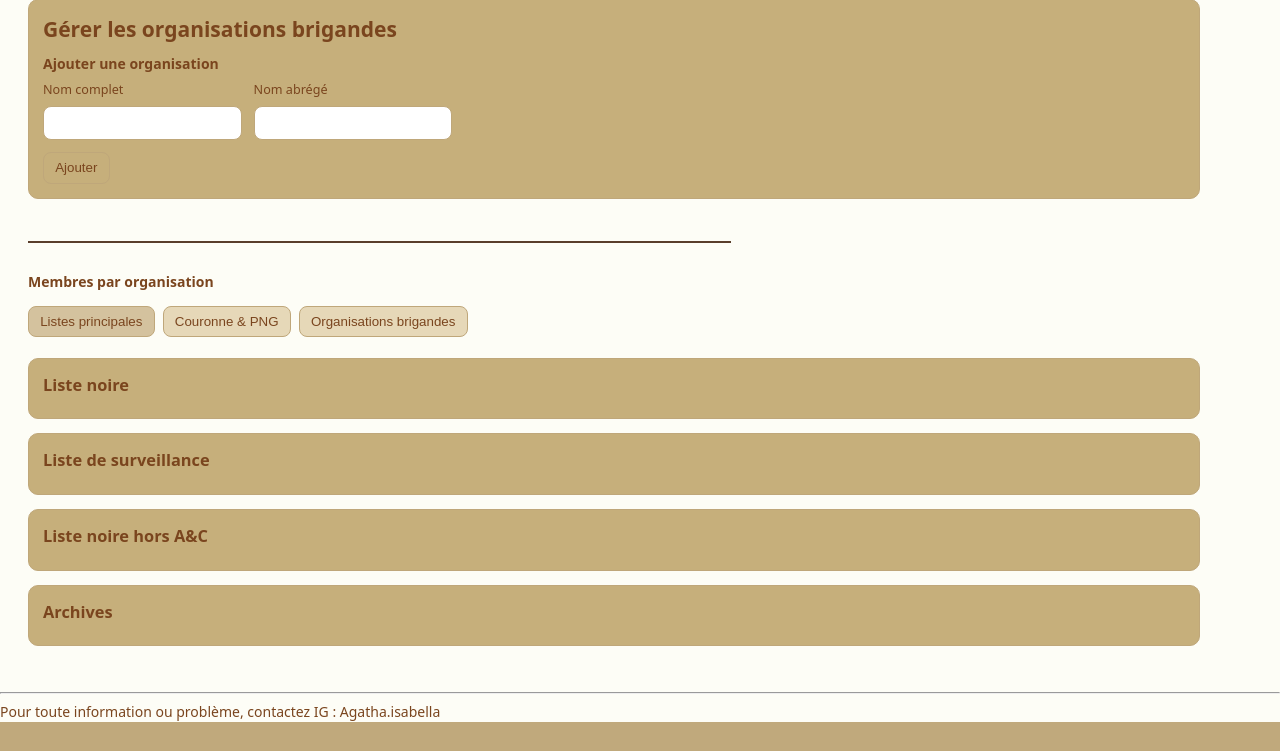
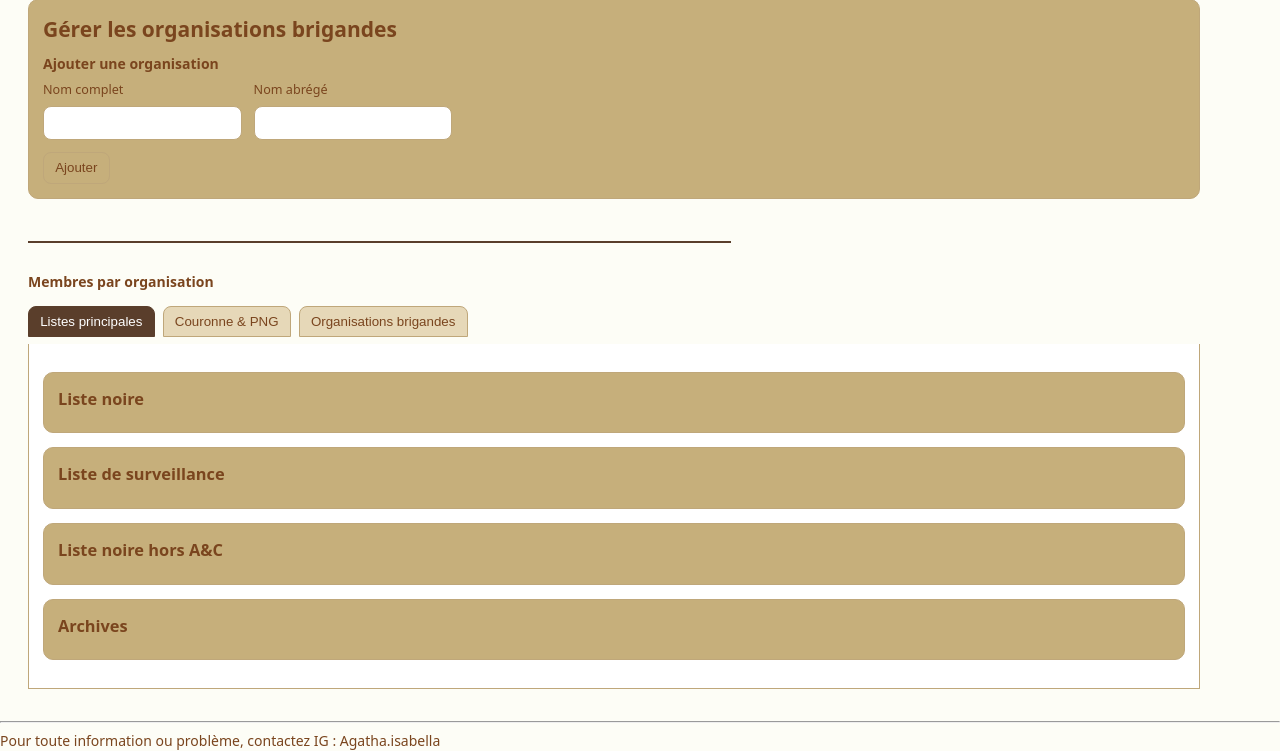
Before and after one commit to Angelah33/les-douanes-du-sud, a Flask app: page /brigands in a window 1280 px wide. Shown: the part 747-1498 px from the top of the page. Before the commit the page ends 1469 px from the top, so only its background shows below. Run offline with Flask 3, Linux system fonts and the light colour scheme; a user stored in the database is signed in; tables that the repository leaves empty hold one stand-in row (values such as "Sample post"); some libraries are stand-ins or nearby versions.

Commit message:
Update style.css
feat(css): ajout style onglets cohérent avec thème brigand

```diff
--- a/static/css/style.css
+++ b/static/css/style.css
@@ -172,6 +172,7 @@ textarea {
   color: var(--muted);
 }
 
+/* ================= Onglets ================= */
 .tabs {
   display: flex;
   gap: 8px;
@@ -183,13 +184,22 @@ textarea {
   border: 1px solid var(--border);
   color: var(--text);
   padding: .5rem .8rem;
-  border-radius: 8px;
+  border-radius: 8px 8px 0 0;
   cursor: pointer;
+  transition: background .2s, color .2s;
+}
+
+.tab:hover {
+  background: #f5f5f5;
 }
 
 body.brigands .tab {
   background: #e6d8b8;
   color: var(--text);
+}
+
+body.brigands .tab:hover {
+  background: #e0d0a8;
 }
 
 .tab.active {
@@ -198,17 +208,30 @@ body.brigands .tab {
 }
 
 body.brigands .tab.active {
-  background: #d4c29e;
-  border-color: #bfa77a;
+  background: #5a3e2b;   /* marron foncé cohérent avec boutons brigand */
+  color: #fff;
+  border-color: #5a3e2b;
 }
 
 .tabpane {
   display: none;
+  padding: 1rem;
+  border: 1px solid var(--border);
+  border-top: none;
+  background: #fff;
+  animation: fadeIn .2s ease-in-out;
 }
 
 .tabpane.active {
   display: block;
 }
+
+@keyframes fadeIn {
+  from { opacity: 0; }
+  to { opacity: 1; }
+}
+
+/* ========================================== */
 
 .table {
   width: 100%;
@@ -335,27 +358,8 @@ body.brigands .pager .page.active {
   color: #444;
 }
 
-/* Améliorations onglets */
-.tab:hover {
-  background: #f5f5f5;
-}
-body.brigands .tab:hover {
-  background: #e0d0a8;
-}
-
-/* Sections tabpanes pour plus de fluidité */
-.tabpane {
-  animation: fadeIn .2s ease-in-out;
-}
-
-@keyframes fadeIn {
-  from { opacity: 0; }
-  to { opacity: 1; }
-}
-
 /* Harmonisation des tags */
 .tag.orange { background: #fff3e0; border-color: #ffb070; color: #b35400; }
 .tag.indigo { background: #f0f0ff; border-color: #a8a5ff; color: #3a2fa0; }
 .tag.red { background: #ffeaea; border-color: #ff8b8b; color: #a00; }
-.tag.darkred { background: #ffe0e0; border-color: #ff6b6b; color: #800; }
-.tag.crimson { background: #ffe6eb; border-color: #ff8ea0; color: #a00; }
+.tag.darkred
```
